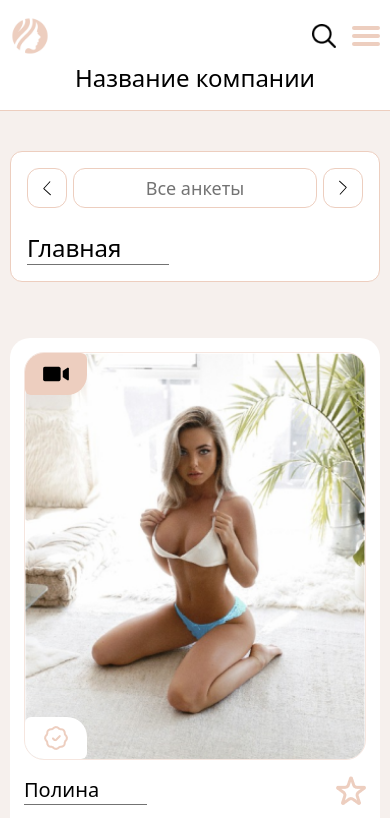
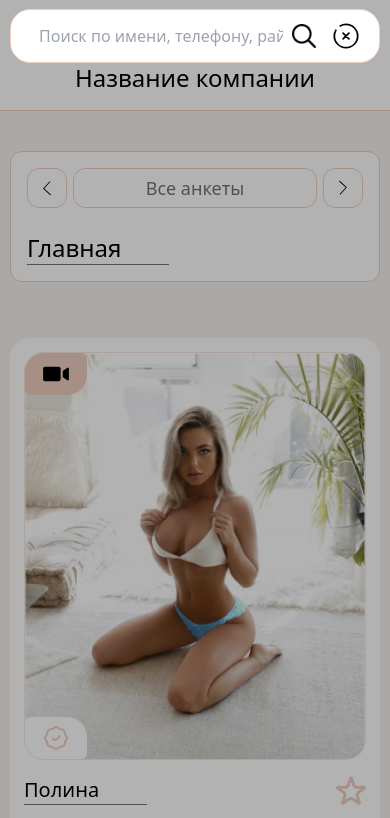
Before and after one commit to fire8327/Escort2, a website: page index.html in a window 390 px wide. Both pictures are taken after a click on the button 324 px from the left and 36 px from the top of the page. Shown: the top 818 px of the page. Drawn offline with nearby package versions, Linux system fonts and the light colour scheme.

Commit message:
create search

```diff
--- a/Assets/JS/main.js
+++ b/Assets/JS/main.js
@@ -67,3 +67,14 @@ $(".tab-main").each(function(index) {
 
   $this.tabs();
 });
+
+
+/* search */
+$("#searchToggler").click(() => {
+  $("#search").removeClass("max-lg:-translate-y-[500px]")
+  $("#overlay").removeClass("hidden")
+})
+$("#searchClose").click(() => {
+  $("#search").addClass("max-lg:-translate-y-[500px]")
+  $("#overlay").addClass("hidden")
+})
--- a/index.html
+++ b/index.html
@@ -9,14 +9,25 @@
 </head>
 <body class="flex flex-col min-h-screen bg-[#EEE3DE87]">
     <header class="w-full py-4 lg:py-7 grid-container bg-white border-b border-[#EDCEBF]">
-        <div class="flex flex-col gap-1.5 w-full">
+        <div class="flex flex-col gap-1.5 w-full max-lg:relative">
             <div class="flex items-center justify-between w-full">
                 <a href="index.html" class="flex items-center gap-7">
                     <img src="Assets/Images/header/logo.png" alt="" class="w-10 md:w-12 xl:w-16">
                     <span class="max-lg:hidden text-xl md:text-2xl xl:text-3xl">Название компании</span>
                 </a>
+                <form id="search" action="#" class="max-lg:absolute max-lg:w-full max-lg:z-[4] lg:relative transition-all duration-500 max-lg:-translate-y-[500px]">
+                    <input type="text" class="w-full lg:w-[460px] text-base py-3.5 pl-7 pr-24 lg:pr-12 border border-[#EDCEBF] rounded-[20px]" placeholder="Поиск по имени, телефону, району, ...">
+                    <div class="flex items-center gap-4 absolute top-1/2 -translate-y-1/2 right-5">
+                        <button>
+                            <img src="Assets/Images/header/search.png" alt="" class="w-6">
+                        </button>
+                        <button id="searchClose" class="lg:hidden">
+                            <img src="Assets/Images/header/close.svg" alt="" class="w-7">
+                        </button>
+                    </div>
+                </form>
                 <div class="flex items-center gap-4 lg:hidden">
-                    <button>
+                    <button id="searchToggler">
                         <img src="Assets/Images/header/search.png" alt="" class="w-6">
                     </button>
                     <button class="flex flex-col gap-1">
@@ -29,6 +40,8 @@
             <p class="text-2xl md:text-3xl xl:text-4xl text-center lg:hidden">Название компании</p>
         </div>
     </header>
+
+    <div id="overlay" class="fixed inset-0 bg-black/30 z-[3] hidden lg:hidden"></div>
 
     <main class="grid-container w-full gap-y-14 md:gap-y-16 xl:gap-y-20 grow my-10">
         <div class="w-full p-4 rounded-xl bg-white border border-[#EDCEBF] flex flex-col gap-6 h-fit">
```
Also changed, not shown: Assets/CSS/output.css, Assets/Images/header/close.svg (added).
